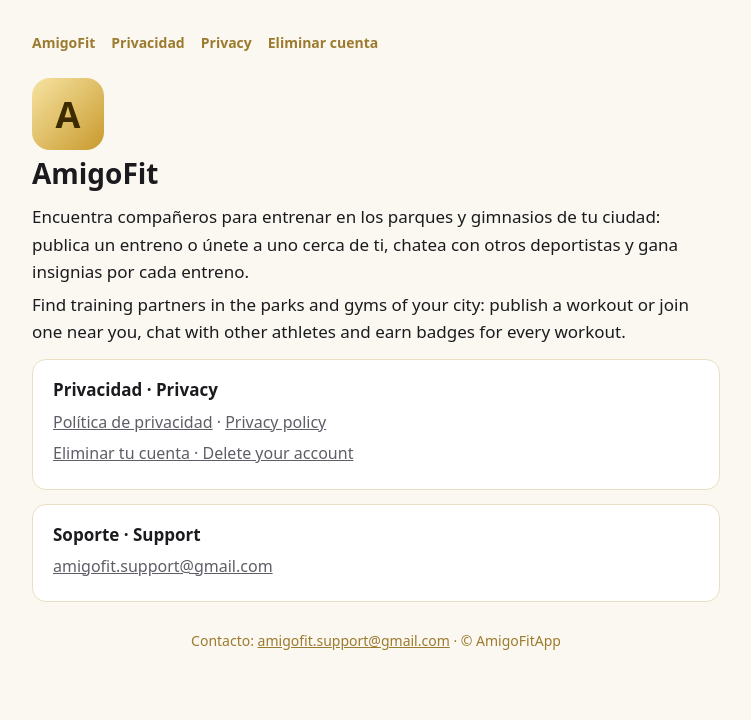
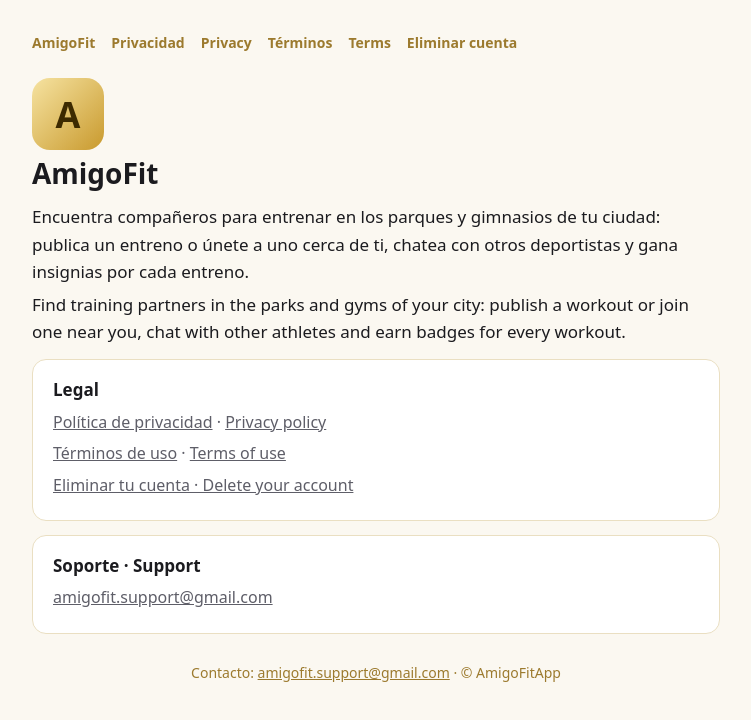
Before and after one commit to amigofitapp/amigofitapp.github.io, a plain HTML site: page index.html in a window 1280 px wide. Shown: the whole page, without its empty margins (264-1015 px from the left). Drawn offline with Linux system fonts and the light colour scheme.

Commit message:
Add files via upload

```diff
--- a/index.html
+++ b/index.html
@@ -32,6 +32,8 @@
       <a href="./">AmigoFit</a>
       <a href="privacy.html">Privacidad</a>
       <a href="privacy-en.html">Privacy</a>
+      <a href="terms.html">Términos</a>
+      <a href="terms-en.html">Terms</a>
       <a href="delete-account.html">Eliminar cuenta</a>
     </nav>
     <div class="logo" aria-hidden="true">A</div>
@@ -39,8 +41,9 @@
     <p class="intro">Encuentra compañeros para entrenar en los parques y gimnasios de tu ciudad: publica un entreno o únete a uno cerca de ti, chatea con otros deportistas y gana insignias por cada entreno.</p>
     <p class="intro" lang="en">Find training partners in the parks and gyms of your city: publish a workout or join one near you, chat with other athletes and earn badges for every workout.</p>
     <section>
-      <h2>Privacidad · Privacy</h2>
+      <h2>Legal</h2>
       <p><a href="privacy.html">Política de privacidad</a> · <a href="privacy-en.html">Privacy policy</a></p>
+      <p><a href="terms.html">Términos de uso</a> · <a href="terms-en.html">Terms of use</a></p>
       <p><a href="delete-account.html">Eliminar tu cuenta · Delete your account</a></p>
     </section>
     <section>
```
Also changed, not shown: delete-account.html (+2 -0 lines).
